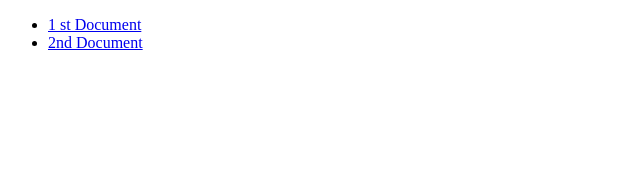
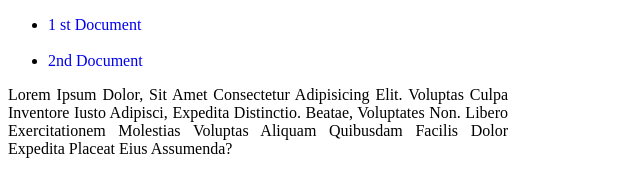
Before and after one commit to VaishnaviBorkar/fsd_codes, a plain HTML site: page index.html in a window 1280 px wide. Shown: the whole page, without its empty margins (0-640 px from the left). Drawn offline with Linux system fonts and the light colour scheme.

Commit message:
text decoration,align,transform

```diff
--- a/index.html
+++ b/index.html
@@ -5,17 +5,34 @@
     <meta http-equiv="X-UA-Compatible" content="IE=edge">
     <meta name="viewport" content="width=device-width, initial-scale=1.0">
     <title>Index Page</title>
+    <style>
+        /* text decoration */
+   a:first-child
+    {
+        text-decoration:none;
+    }
+    /* text-align and text-transform */
+    #para1{
+    text-align: justify;
+        text-transform:capitalize;
+    }
+    </style>
 </head>
-<body>
+<body style="width:500px;">
     <div>
         <ul>
             <li>
-                <a href="hellow.html">1 st Document </a>
+                <a href="./hellow.html">1 st Document </a>
             </li>
+            <br>
             <li>
-                <a href="colurs.html">2nd Document </a>
+                <a href="./colurs.html">2nd Document </a>
             </li>
         </ul>
+        <p id="para1">Lorem ipsum dolor, sit amet consectetur adipisicing elit.
+        Voluptas culpa inventore iusto adipisci, expedita distinctio.
+         Beatae, voluptates non. Libero exercitationem molestias voluptas
+         aliquam quibusdam facilis dolor expedita placeat eius assumenda?</p>
     </div>
 
 </body>
```
